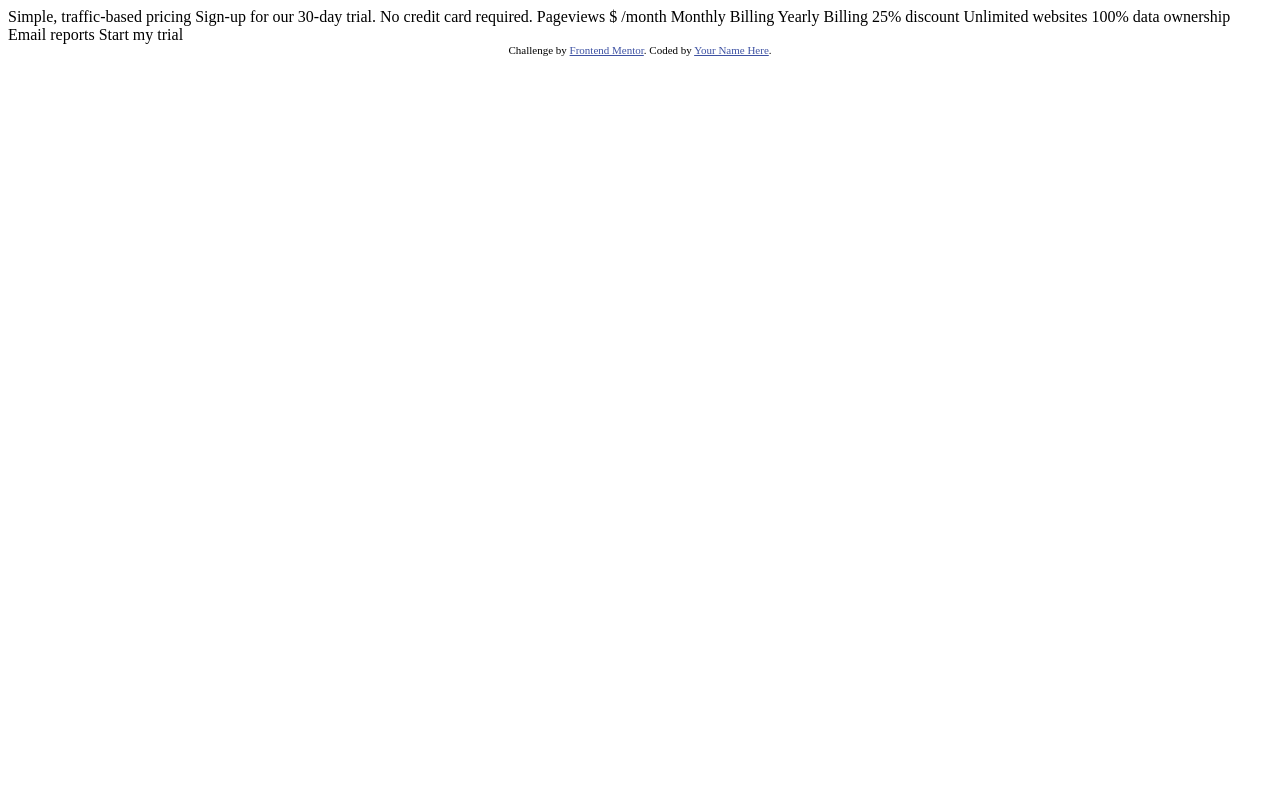
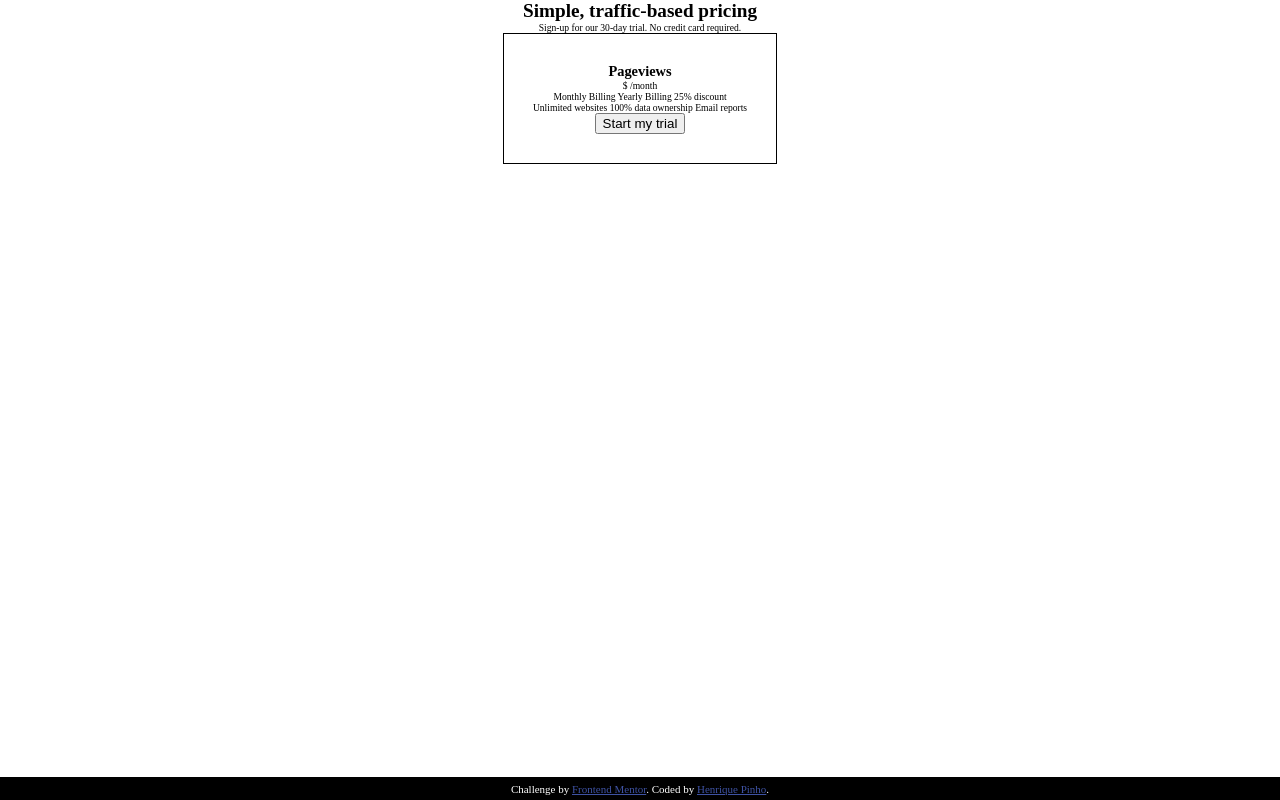
Before and after one commit to HenriqueGPinho/interactive-pricing-component, a plain HTML site: page index.html in a window 1280 px wide. Drawn offline with Linux system fonts and the light colour scheme.

Commit message:
initial structure

```diff
--- /dev/null
+++ b/index.css
@@ -0,0 +1,27 @@
+:root {
+  font-size: 60%;
+}
+
+body, h1, h2, p {
+  margin: 0;
+}
+
+body, .card {
+  display: flex;
+  flex-direction: column;
+  align-items: center;
+}
+
+.card {
+  border: 1px solid black;
+  padding: 3em;
+}
+
+.attribution {
+  position: fixed;
+  width: 100%;
+  bottom: 0;
+  padding: .5em;
+  background-color: black;
+  color: white;
+}
--- a/index.html
+++ b/index.html
@@ -5,6 +5,7 @@
   <meta name="viewport" content="width=device-width, initial-scale=1.0"> <!-- displays site properly based on user's device -->
 
   <link rel="icon" type="image/png" sizes="32x32" href="./images/favicon-32x32.png">
+  <link rel="stylesheet" href="./index.css">
 
   <title>Frontend Mentor | Interactive pricing component</title>
 
@@ -16,24 +17,32 @@
 </head>
 <body>
 
-  Simple, traffic-based pricing
-  Sign-up for our 30-day trial. No credit card required.
+  <h1>Simple, traffic-based pricing</h1>
+  <p>Sign-up for our 30-day trial. No credit card required.</p>
 
-  Pageviews
-  $ /month
+  <div class="card">
+    <h2>Pageviews</h2>
+    <p>$ /month</p>
 
+    <div>
       Monthly Billing
       Yearly Billing 25% discount
+    </div>
 
+    <div>
       Unlimited websites
       100% data ownership
       Email reports
+    </div>
 
+    <button>
       Start my trial
+    </button>
+  </div>
 
     <div class="attribution">
       Challenge by <a href="https://www.frontendmentor.io?ref=challenge" target="_blank">Frontend Mentor</a>.
-    Coded by <a href="#">Your Name Here</a>.
+      Coded by <a href="https://github.com/HenriqueGPinho/interactive-pricing-component">Henrique Pinho</a>.
     </div>
   </body>
   </html>
```
Lines whose indentation alone changed are shown as unchanged.
